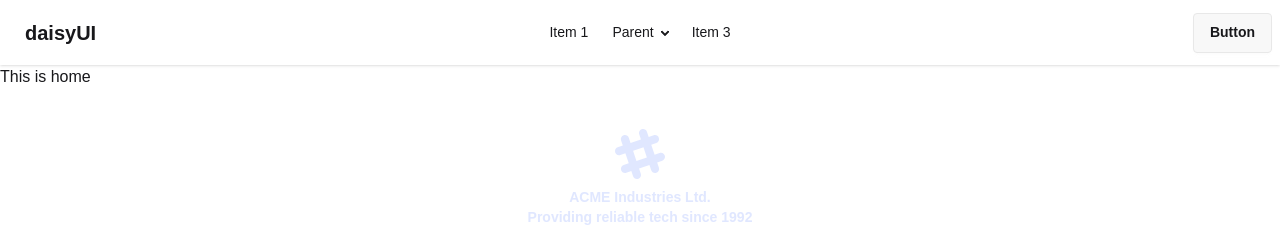
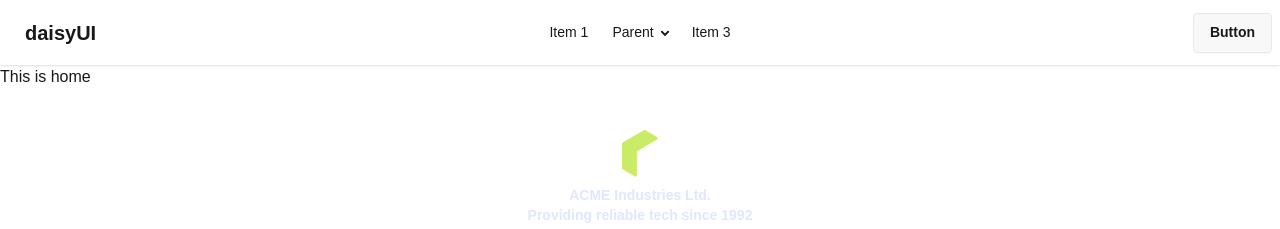
Before and after one commit to Sanzid-Ahmed/final-project-one-client, a React (Vite) app: page / in a window 1280 px wide. Shown: the top 229 px of the page. Built offline with nearby package versions, Linux system fonts and the light colour scheme.

Commit message:
added logo

```diff
--- /dev/null
+++ b/src/Components/Logo/Logo.jsx
@@ -0,0 +1,12 @@
+import React from 'react';
+import logo from "../../assets/logo.png";
+
+const Logo = () => {
+    return (
+        <div>
+            <img src={logo} alt="" />
+        </div>
+    );
+};
+
+export default Logo;
--- a/src/pages/Shared/Footer/Footer.jsx
+++ b/src/pages/Shared/Footer/Footer.jsx
@@ -1,21 +1,12 @@
 import React from "react";
+import Logo from "../../../Components/Logo/Logo";
 
 const Footer = () => {
   return (
     <div>
       <footer className="footer footer-horizontal footer-center text-primary-content p-10">
         <aside>
-          <svg
-            width="50"
-            height="50"
-            viewBox="0 0 24 24"
-            xmlns="http://www.w3.org/2000/svg"
-            fillRule="evenodd"
-            clipRule="evenodd"
-            className="inline-block fill-current"
-          >
-            <path d="M22.672 15.226l-2.432.811.841 2.515c.33 1.019-.209 2.127-1.23 2.456-1.15.325-2.148-.321-2.463-1.226l-.84-2.518-5.013 1.677.84 2.517c.391 1.203-.434 2.542-1.831 2.542-.88 0-1.601-.564-1.86-1.314l-.842-2.516-2.431.809c-1.135.328-2.145-.317-2.463-1.229-.329-1.018.211-2.127 1.231-2.456l2.432-.809-1.621-4.823-2.432.808c-1.355.384-2.558-.59-2.558-1.839 0-.817.509-1.582 1.327-1.846l2.433-.809-.842-2.515c-.33-1.02.211-2.129 1.232-2.458 1.02-.329 2.13.209 2.461 1.229l.842 2.515 5.011-1.677-.839-2.517c-.403-1.238.484-2.553 1.843-2.553.819 0 1.585.509 1.85 1.326l.841 2.517 2.431-.81c1.02-.33 2.131.211 2.461 1.229.332 1.018-.21 2.126-1.23 2.456l-2.433.809 1.622 4.823 2.433-.809c1.242-.401 2.557.484 2.557 1.838 0 .819-.51 1.583-1.328 1.847m-8.992-6.428l-5.01 1.675 1.619 4.828 5.011-1.674-1.62-4.829z"></path>
-          </svg>
+          <Logo></Logo>
           <p className="font-bold">
             ACME Industries Ltd.
             <br />
```
